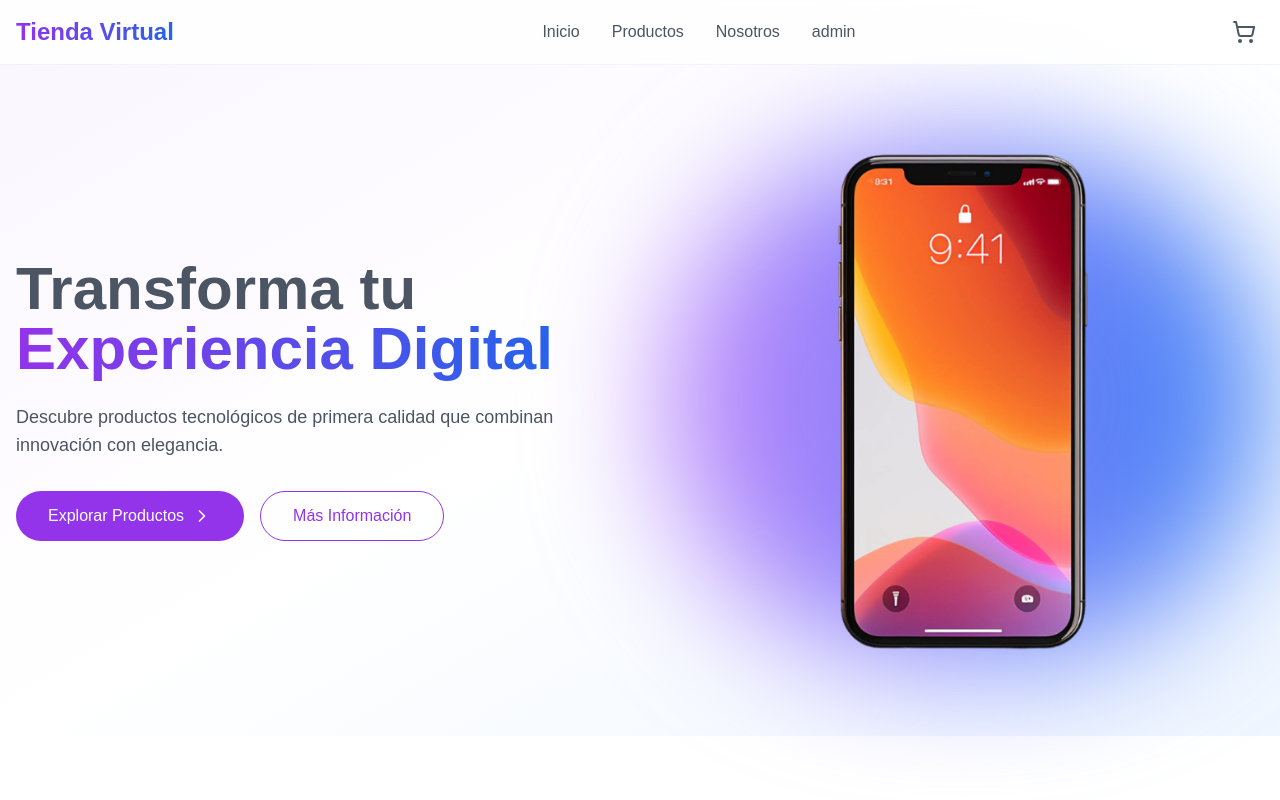
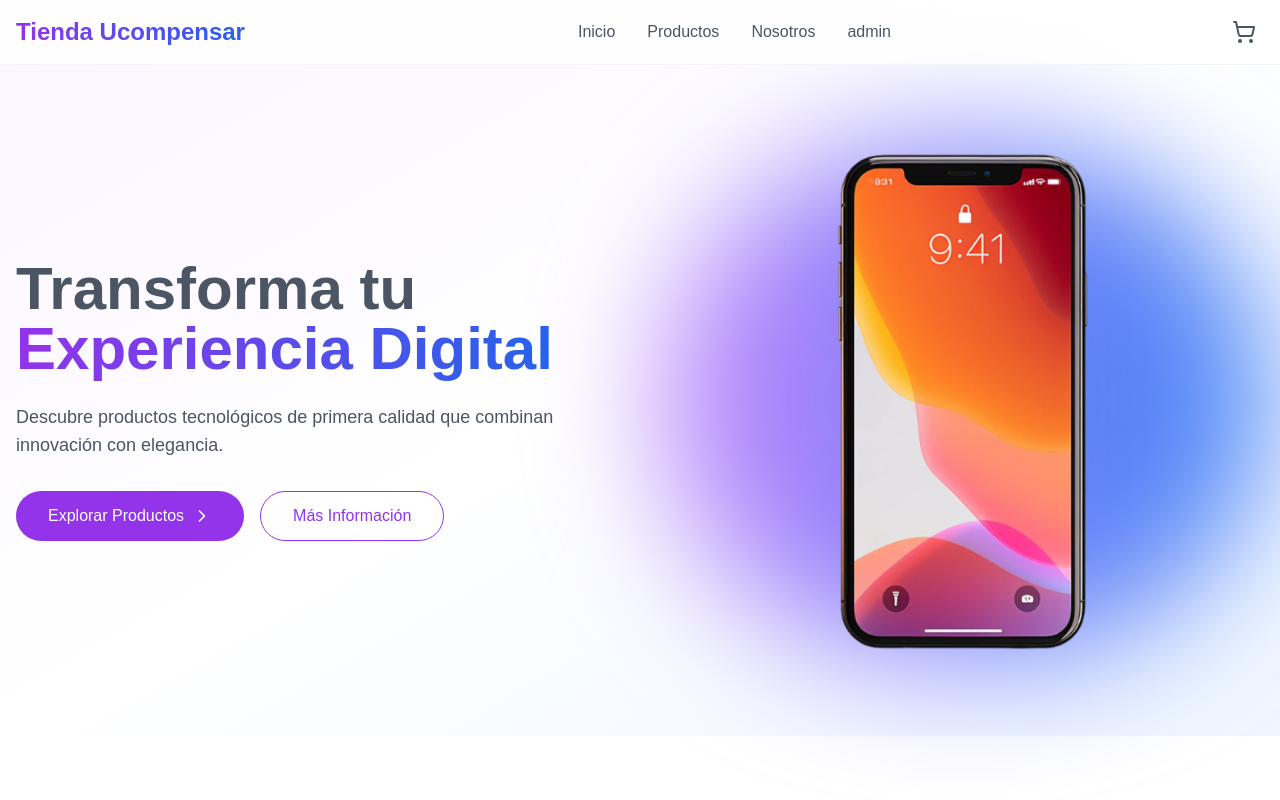
Before and after one commit to MrJohanF/e-commerce, a Next.js app: page / in a window 1280 px wide. Shown: the top 800 px of the page. Built offline with nearby package versions, Linux system fonts and the light colour scheme.

Commit message:
Update header link text from "Tienda Virtual" to "Tienda Ucompensar"

```diff
--- a/src/app/components/header.js
+++ b/src/app/components/header.js
@@ -20,7 +20,7 @@ export default function Header() {
             href="/"
             className="text-2xl font-bold bg-gradient-to-r from-purple-600 to-blue-600 bg-clip-text text-transparent"
           >
-            Tienda Virtual
+            Tienda Ucompensar
           </Link>
 
           {/* Desktop Navigation */}
```
